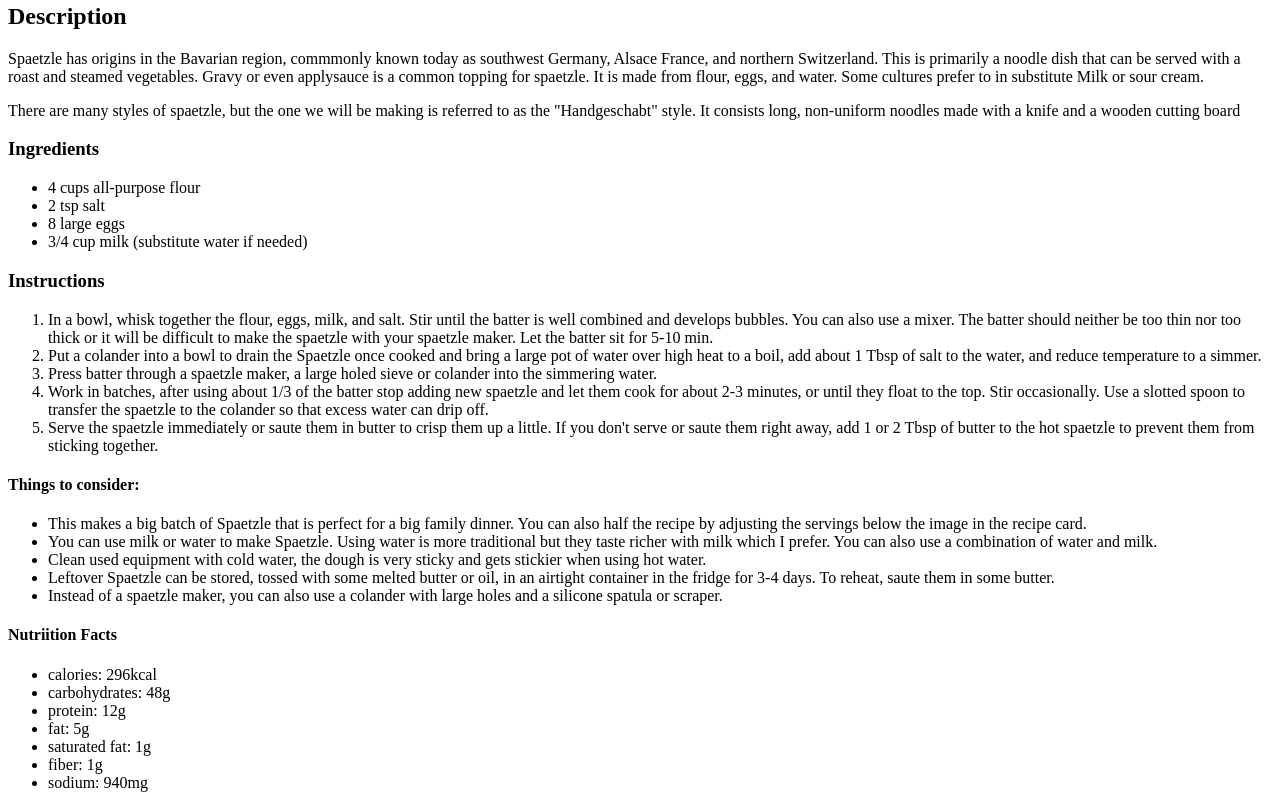
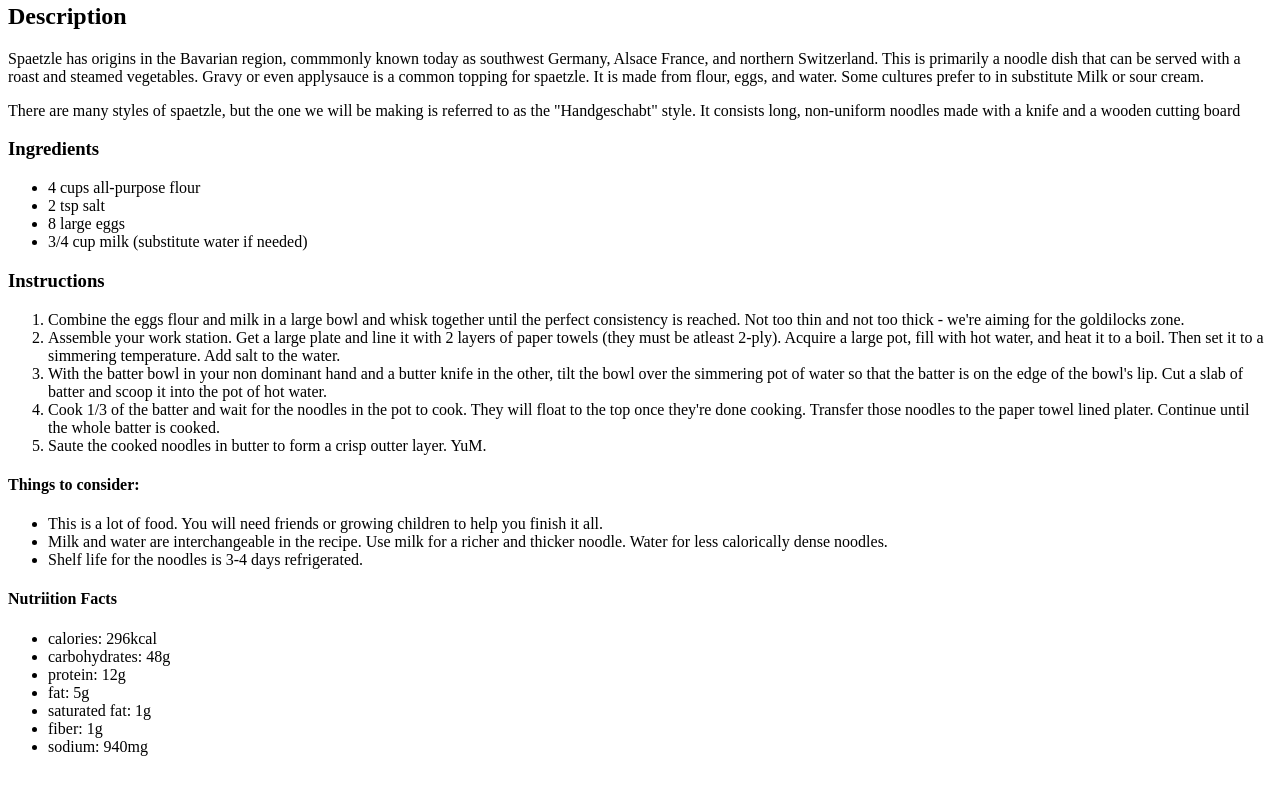
Before and after one commit to georgeturbyfill/odin-recipes, a plain HTML site: page recipes/spaetzle.html in a window 1280 px wide. Shown: the part 485-1287 px from the top of the page. After the commit the page ends 1257 px from the top, so only its background shows below. Drawn offline with Linux system fonts and the light colour scheme.

Commit message:
Edit content within spaetzle.html and lentilsoup.html
Revised the instructions and things to note section of each recipe file.

```diff
--- a/recipes/spaetzle.html
+++ b/recipes/spaetzle.html
@@ -32,20 +32,19 @@
 
         <h3>Instructions</h3>
         <ol>
-            <li>In a bowl, whisk together the flour, eggs, milk, and salt. Stir until the batter is well combined and develops bubbles. You can also use a mixer. The batter should neither be too thin nor too thick or it will be difficult to make the spaetzle with your spaetzle maker. Let the batter sit for 5-10 min.</li>
-            <li>Put a colander into a bowl to drain the Spaetzle once cooked and bring a large pot of water over high heat to a boil, add about 1 Tbsp of salt to the water, and reduce temperature to a simmer.</li>
-            <li>Press batter through a spaetzle maker, a large holed sieve or colander into the simmering water.</li>
-            <li>Work in batches, after using about 1/3 of the batter stop adding new spaetzle and let them cook for about 2-3 minutes, or until they float to the top. Stir occasionally. Use a slotted spoon to transfer the spaetzle to the colander so that excess water can drip off.</li>
-            <li>Serve the spaetzle immediately or saute them in butter to crisp them up a little. If you don't serve or saute them right away, add 1 or 2 Tbsp of butter to the hot spaetzle to prevent them from sticking together.</li>
+            <li>Combine the eggs flour and milk in a large bowl and whisk together until the perfect consistency is reached. Not too thin and not too thick - we're aiming for the goldilocks zone.</li>
+            <li>Assemble your work station. Get a large plate and line it with 2 layers of paper towels (they must be atleast 2-ply). Acquire a large pot, fill with hot water, and heat it to a boil. Then set it to a simmering temperature. Add salt to the water.</li>
+            <li>With the batter bowl in your non dominant hand and a butter knife in the other, tilt the bowl over the simmering pot of water so that the batter is on the edge of the bowl's lip. Cut a slab of batter and scoop it into the pot of hot water.</li>
+            <li>Cook 1/3 of the batter and wait for the noodles in the pot to cook. They will float to the top once they're done cooking. Transfer those noodles to the paper towel lined plater. Continue until the whole batter is cooked.</li>
+            <li>Saute the cooked noodles in butter to form a crisp outter layer. YuM.</li>
         </ol>
 
         <h4>Things to consider:</h4>
         <ul>
-            <li>This makes a big batch of Spaetzle that is perfect for a big family dinner. You can also half the recipe by adjusting the servings below the image in the recipe card.</li>
-            <li>You can use milk or water to make Spaetzle. Using water is more traditional but they taste richer with milk which I prefer. You can also use a combination of water and milk.</li>
-            <li>Clean used equipment with cold water, the dough is very sticky and gets stickier when using hot water.</li>
-            <li>Leftover Spaetzle can be stored, tossed with some melted butter or oil, in an airtight container in the fridge for 3-4 days. To reheat, saute them in some butter.</li>
-            <li>Instead of a spaetzle maker, you can also use a colander with large holes and a silicone spatula or scraper.</li>
+            <li>This is a lot of food. You will need friends or growing children to help you finish it all.</li>
+            <li>Milk and water are interchangeable in the recipe. Use milk for a richer and thicker noodle. Water for less calorically dense noodles.</li>
+            <li>Shelf life for the noodles is 3-4 days refrigerated.</li>
+
         </ul>
 
         <h4>Nutriition Facts</h4>
```
Also changed, not shown: recipes/lentilsoup.html (+8 -8 lines).
